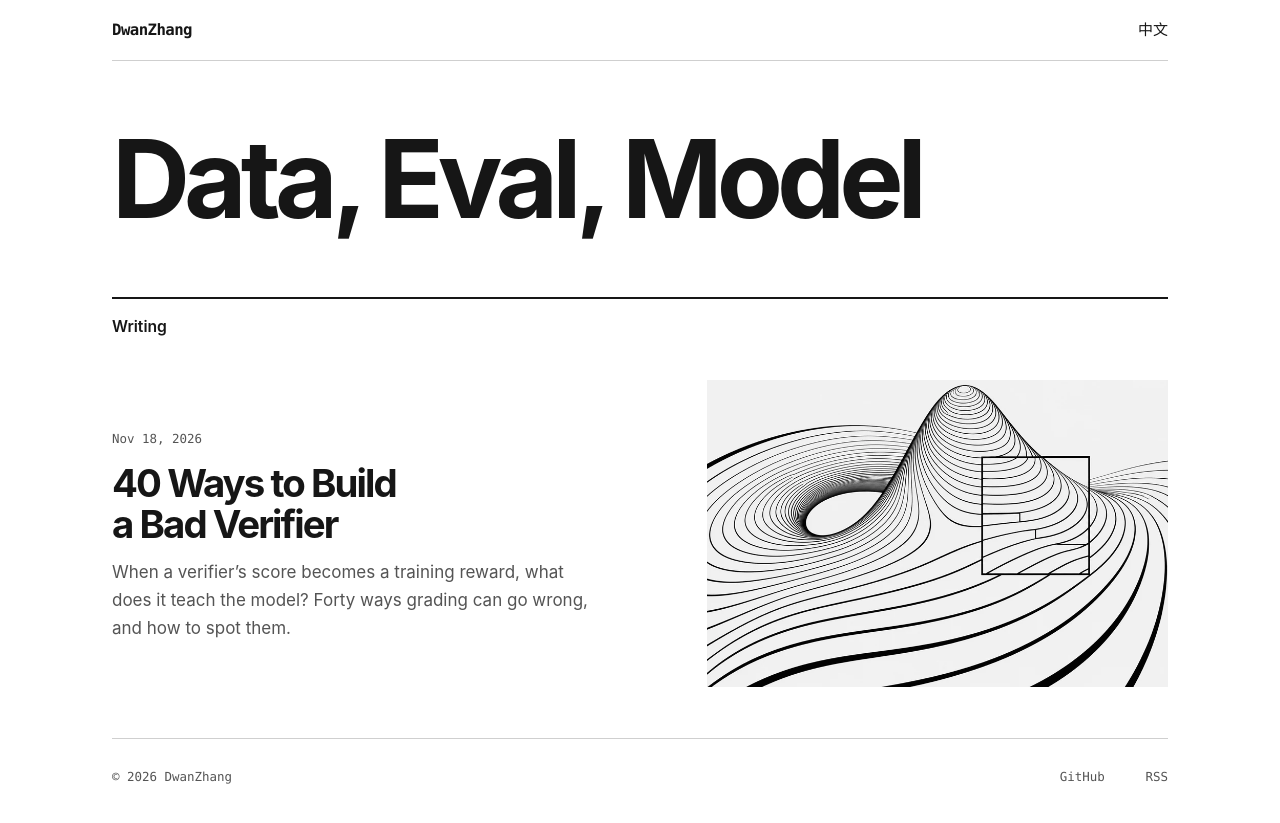
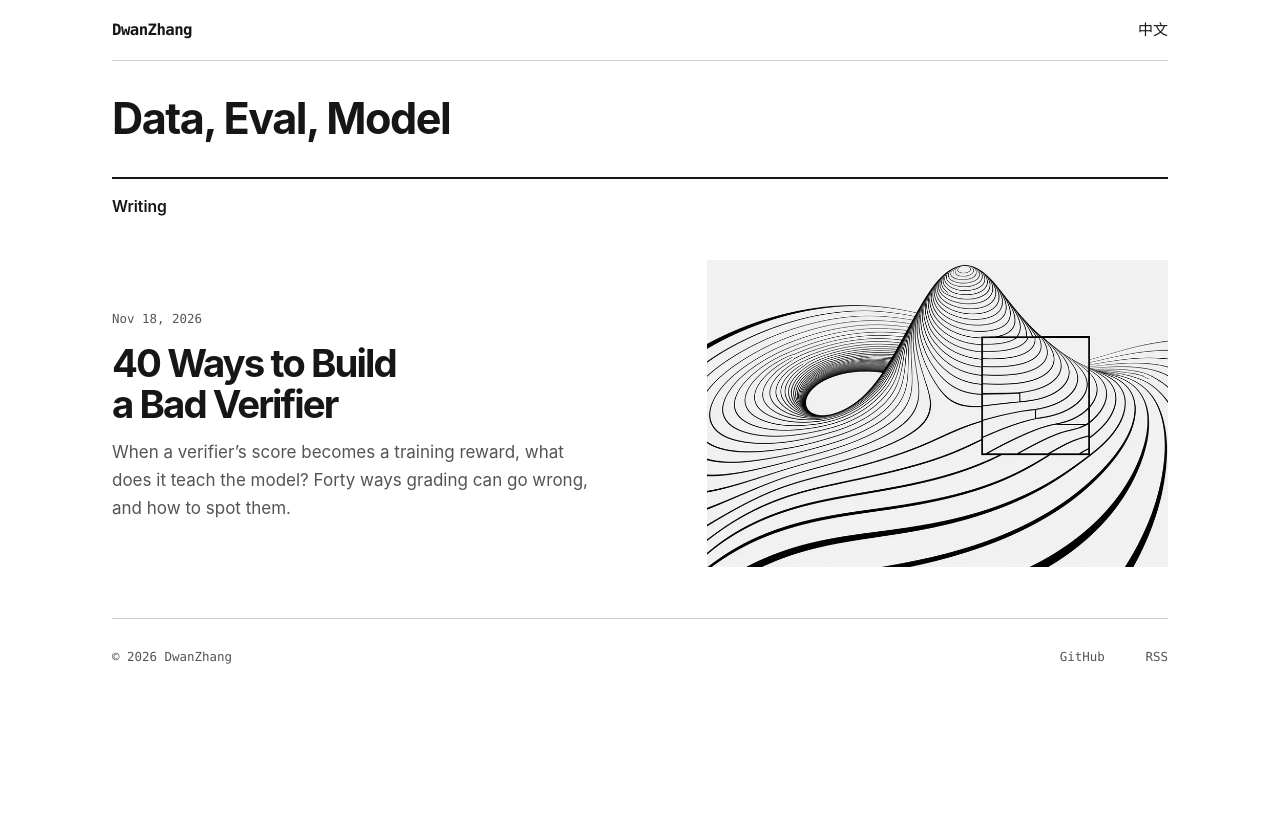
Before and after one commit to DwanZhang-AI/dwanzhang-ai.github.io, a Jekyll site: the page built from index.html, in a window 1280 px wide. Shown: the top 823 px of the page. Built offline with Jekyll 4.4.1, drawn with Linux system fonts in a browser that asks for light colours.

Commit message:
Reduce the homepage title scale and spacing

```diff
--- a/assets/home.css
+++ b/assets/home.css
@@ -38,13 +38,13 @@ body { margin: 0; }
 .home .ve-language { min-width: 44px; justify-content: end; font-size: .9375rem; }
 .home-intro {
   border-top: 1px solid var(--rule);
-  padding-block: clamp(1.8rem, 4.8vw, 4.5rem);
+  padding-block: clamp(1.25rem, 2.6vw, 2.25rem);
 }
 .home-intro h1 {
-  font-size: clamp(2.1rem, 10.8vw, 6.75rem);
-  line-height: 1.05;
-  letter-spacing: -.055em;
-  font-weight: 690;
+  font-size: clamp(1.75rem, 1.1rem + 2vw, 2.75rem);
+  line-height: 1.15;
+  letter-spacing: -.035em;
+  font-weight: 650;
 }
 .home-writing { border-top: 2px solid var(--ink); }
 .home-writing h2 { padding-block: .9rem 0; font-size: .98rem; font-weight: 600; }
```
